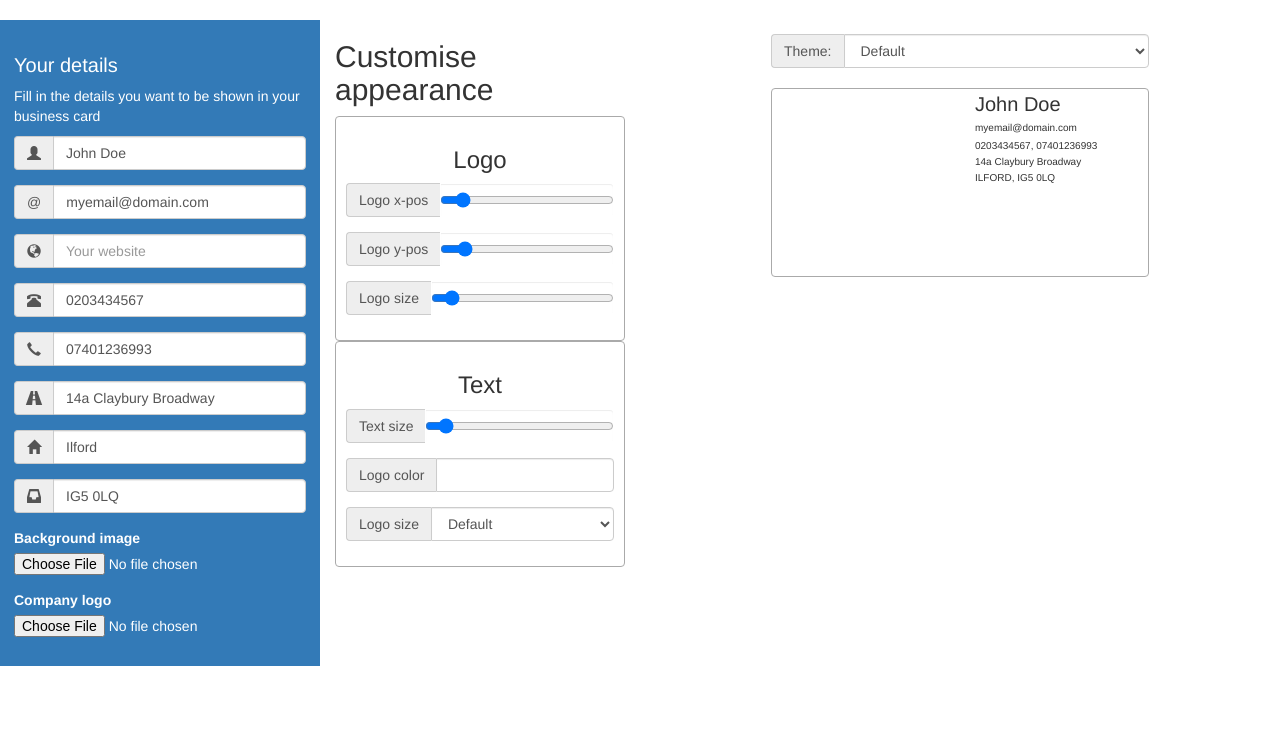
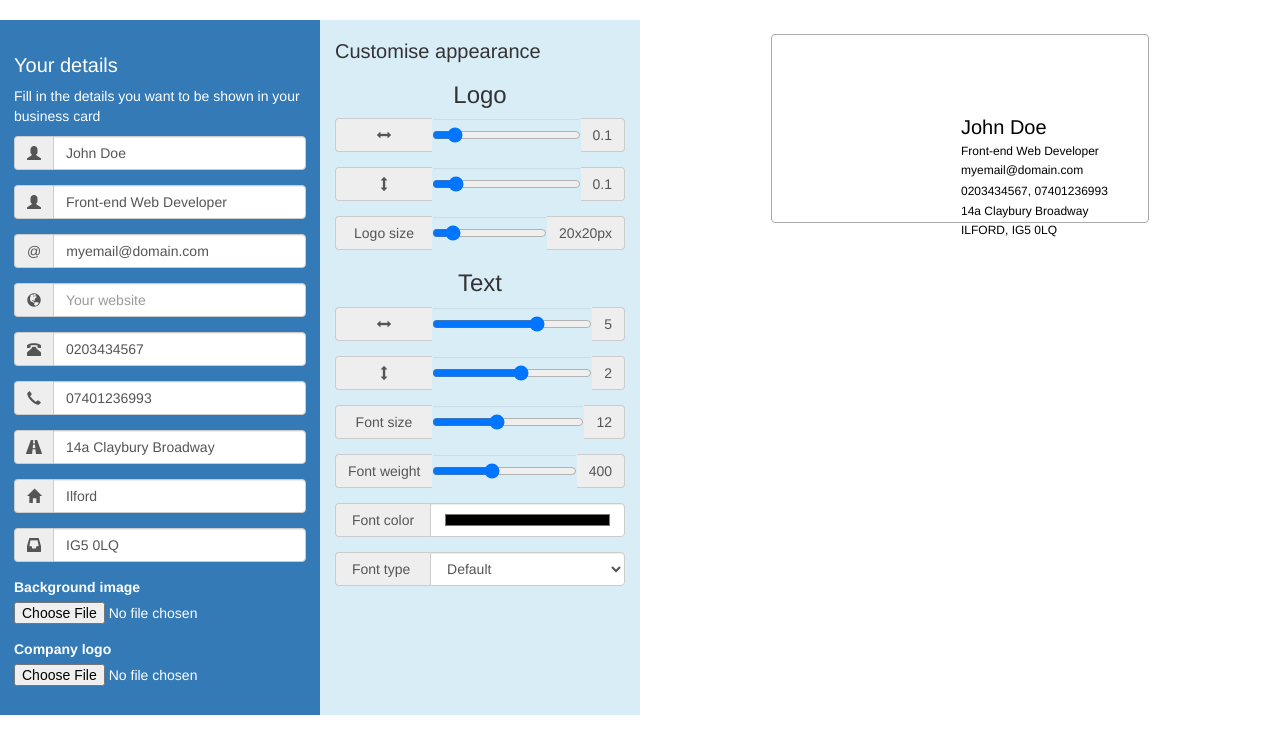
Before and after one commit to jukatax/cardMaster, a website: page app/html/index.html in a window 1280 px wide. Drawn offline with nearby package versions, Linux system fonts and the light colour scheme; files that its build step writes are made by us from their sources; files whose address does not match are found by name.

Commit message:
adding draggable support to elements, adding font-awesome styles and teh controls for the text are more sphisticated

```diff
--- a/app/html/index.html
+++ b/app/html/index.html
@@ -9,6 +9,7 @@
     <meta name="keywords" content="javascipt,jQuery,web optimisation,web development,cro " />
     <!-- Latest compiled and minified CSS -->
     <!--<link rel="stylesheet" href="https://maxcdn.bootstrapcdn.com/bootstrap/3.3.6/css/bootstrap.min.css" integrity="sha384-1q8mTJOASx8j1Au+a5WDVnPi2lkFfwwEAa8hDDdjZlpLegxhjVME1fgjWPGmkzs7" crossorigin="anonymous">-->
+    <link rel="stylesheet" type="text/css" href="styles/vendor/font-awesome.min.css">
     <link rel="stylesheet" type="text/css" href="styles/vendor/bootstrap.min.css">
     <link rel="stylesheet" type="text/css" href="styles/styles.css">
 
@@ -17,7 +18,7 @@
     <script src="scripts/vendor/angular-route.min.js"></script>
     <title>CardMaster app</title>
 </head>
-<body data-ng-app="cardMaster" data-ng-controller='cardMaster' data-ng-init="name='John Doe';email='myemail@domain.com';tel='0203434567';mob='07401236993';address1='14a Claybury Broadway';city='Ilford';pc='IG5 0LQ';theme='default';xPos='0.1';yPos='0.1';logoSize='20'">
+<body data-ng-app="cardMaster" data-ng-controller='cardMaster' data-ng-init="name='John Doe';occupation='Front-end Web Developer';email='myemail@domain.com';tel='0203434567';mob='07401236993';address1='14a Claybury Broadway';city='Ilford';pc='IG5 0LQ';theme='default';xPos='0.1';yPos='0.1';logoSize='20';fSize=12;fxpos=5;fypos=2;fcolor='#000000';fweight=400;fType='Helvetica Neue';">
     <h1 data-html="Online Business Card maker"></h1>
     <div class="container-fluid">
         <div class="row">
@@ -31,6 +32,12 @@
                             <span class="input-group-addon"><span class="glyphicon glyphicon-user" aria-hidden="true"></span></span>
                         <input type="text" class="form-control" name="name" id="name" placeholder="Your full name here" data-ng-model="name" />
                     </div>
+                    </div>
+                    <div class="form-group">
+                        <div class="input-group">
+                            <span class="input-group-addon"><span class="glyphicon glyphicon-user" aria-hidden="true"></span></span>
+                            <input type="text" class="form-control" name="occupation" id="occupation" placeholder="Your occupation" data-ng-model="occupation" />
+                        </div>
                     </div>
                     <div class="form-group">
                         <div class="input-group">
@@ -94,53 +101,80 @@
                 </form>
             </div>
             <!-- Middle conatainer for the customisation of the card layout -->
-            <div class="col-md-3 main-center">
+            <div class="col-md-3 main-center  bg-info" >
                 <h2>Customise appearance</h2>
-                <form class="noSubmit logoCustomise bordered padded">
+                <!-- Center container for logo positionaing -->
+                <form class="noSubmit logoCustomise ">
                     <h3 class="text-center">Logo</h3>
                     <div class="form-group xPos">
                         <div class="input-group">
-                            <span class="input-group-addon">Logo x-pos</span>
-                            <input type="range" class="form-control"  name="xPos" min="0" step='0.1'  max="8.5" value="0.1" id="xPos" data-ng-model="xPos" />
+                            <span class="input-group-addon lbl"><span class="glyphicon glyphicon-resize-horizontal" aria-hidden="true"></span></span>
+                            <input type="range" class="form-control"  name="xPos" min="0" step='0.1'  max="7" value="0.1" id="xPos" data-ng-model="xPos" />
+                            <span class="input-group-addon slbl" data-ng-bind="xPos"></span>
                         </div>
                     </div>
                     <div class="form-group yPos">
                         <div class="input-group">
-                            <span class="input-group-addon">Logo y-pos</span>
+                            <span class="input-group-addon lbl"><span class="glyphicon glyphicon-resize-vertical" aria-hidden="true"></span></span>
                             <input type="range" class="form-control"  name="yPos" min="0" step='0.1' max="3.5" value="0.1" id="yPos" data-ng-model="yPos" />
+                            <span class="input-group-addon slbl" data-ng-bind="yPos"></span>
                         </div>
                     </div>
                     <div class="form-group logoSize">
                         <div class="input-group">
-                            <span class="input-group-addon">Logo size</span>
+                            <span class="input-group-addon lbl">Logo size</span>
                             <input type="range" class="form-control"  name="logoSize" min="20" step='1' max="100" value="30" id="logoSize" data-ng-model="logoSize" />
+                            <span class="input-group-addon slbl">{{logoSize}}x{{logoSize}}px</span>
                         </div>
                     </div>
                 </form>
-
-                <form class="noSubmit logoCustomise bordered padded">
+                <!-- Center container for text customisation -->
+                <form class="noSubmit textBoxCustomise ">
                     <h3 class="text-center">Text</h3>
+                    <div class="form-group fxpos">
+                        <div class="input-group">
+                            <span class="input-group-addon lbl"><span class="glyphicon glyphicon-resize-horizontal" aria-hidden="true"></span></span>
+                            <input type="range" class="form-control"  name="fxpos" min="0" step='0.1'  max="7" value="6" id="fxpos" data-ng-model="fxpos" />
+                            <span class="input-group-addon slbl" data-ng-bind="fxpos"></span>
+                        </div>
+                    </div>
+                    <div class="form-group fypos">
+                        <div class="input-group">
+                            <span class="input-group-addon lbl"><span class="glyphicon glyphicon-resize-vertical" aria-hidden="true"></span></span>
+                            <input type="range" class="form-control"  name="fypos" min="0" step='0.1'  max="3.5" value="2" id="fypos" data-ng-model="fypos" />
+                            <span class="input-group-addon slbl" data-ng-bind="fypos"></span>
+                        </div>
+                    </div>
                     <div class="form-group fSize">
                         <div class="input-group">
-                            <span class="input-group-addon">Text size</span>
-                            <input type="range" class="form-control"  name="fSize" min="10" step='1'  max="18" value="0.1" id="fSize" />
+                            <span class="input-group-addon lbl">Font size</span>
+                            <input type="range" class="form-control"  name="fSize" min="8" step='1'  max="18" value="12" id="fSize" data-ng-model="fSize" />
+                            <span class="input-group-addon slbl" data-ng-bind="fSize"></span>
+                        </div>
+                    </div>
+                    <div class="form-group fweight">
+                        <div class="input-group">
+                            <span class="input-group-addon lbl">Font weight</span>
+                            <input type="range" class="form-control"  name="fweight" min="100" step='100'  max="900" value="400" id="fweight" data-ng-model="fweight" />
+                            <span class="input-group-addon slbl" data-ng-bind="fweight"></span>
                         </div>
                     </div>
                     <div class="form-group fColor">
                         <div class="input-group">
-                            <span class="input-group-addon">Logo color</span>
-                            <input type="text" class="form-control"  name="fColor" id="fColor" />
+                            <span class="input-group-addon">&nbsp;Font color&nbsp;</span>
+                            <input id="html5colorpicker" value="#ffffff"  class="form-control" type="color" data-ng-model="fcolor" />
+
                         </div>
                     </div>
                     <div class="form-group fType">
                         <div class="input-group">
-                            <span class="input-group-addon">Logo size</span>
-                            <select class="form-control"  name="fType" id="fType">
-                                <option value="Helvetica Neue" default>Default</option>
-                                <option value="Helvetica">Helvetica</option>
-                                <option value="sans-serif">Sans-serif</option>
-                                <option value="Arial">Arial</option>
-                                <option value="cursive">Cursive</option>
+                            <span class="input-group-addon">&nbsp;Font type&nbsp;&nbsp;</span>
+                            <select class="form-control"  name="fType" id="fType" data-ng-model="fType">
+                                <option class="form-control" value="Helvetica Neue">Default</option>
+                                <option class="form-control" value="Helvetica">Helvetica</option>
+                                <option class="form-control" value="sans-serif">Sans-serif</option>
+                                <option class="form-control" value="Arial">Arial</option>
+                                <option class="form-control" value="cursive">Cursive</option>
                             </select>
                         </div>
                     </div>
@@ -149,7 +183,7 @@
             <!-- Right container to host the visual of the card -->
             <div class="col-md-6 text-left main-right ">
                 <div class="card-wrapper">
-                    <div class="form-group theme-wrapper">
+                    <!--<div class="form-group theme-wrapper">
                         <div class="input-group">
                             <span class="input-group-addon">Theme: </span>
                             <select class="form-control" id="theme" name="theme" data-ng-model="theme">
@@ -158,18 +192,21 @@
                                 <option value="theme3">Theme 3</option>
                             </select>
                         </div>
-                    </div>
+                    </div>-->
                     <div class="card-preview {{theme}}">
-                    <section class="logo col-md-6">
-                            <div class="companyLogo"></div>
+                        <section class="logo col-md-12">
+                            <div class="companyLogo" my-draggable></div>
                     </section>
-                    <section class="personal-details col-md-6 ">
+                        <section class="personal-details col-md-12 ">
+                            <div class="moveTextWrapper" my-draggable style="position:absolute;top:{{fypos}}cm;left:{{fxpos}}cm;color:{{fcolor}};font-size:{{fSize}}px;font-weight:{{fweight}};font-family:'{{fType}}';">
                             <span data-ng-show="cardDetails.name" data-ng-bind="name" class="pdata name"></span>
+                                <span data-ng-show="cardDetails.occupation" data-ng-bind="occupation" class="pdata occupation"></span>
                             <span data-ng-show="cardDetails.email" data-ng-bind="email" class="pdata email"></span>
                             <span data-ng-show="cardDetails.www" data-ng-bind="www" class="pdata www"></span>
                             <span data-ng-show="cardDetails.tel || cardDetails.mob" class="pdata tel mob">{{tel}}<span class="comma">,</span> {{mob}}</span>
                             <span data-ng-show="cardDetails.address1" data-ng-bind="address1" class="pdata address1"></span>
                             <span data-ng-show="cardDetails.city || cardDetails.pc" class="city pc pdata ">{{city | uppercase}}<span class="comma">,</span> {{pc | uppercase}}</span>
+                            </div>
                     </section>
                 </div>
             </div>
--- a/app/scripts/custom-scripts.js
+++ b/app/scripts/custom-scripts.js
@@ -31,12 +31,12 @@ app.controller('cardMaster' , function($scope){
         jQuery('#logoSize').val('30').trigger('change');
         var file = event.target.files[0];
         var imageType = /(image\/jpeg|image\/jpg|image\/png|image\/svg|image\/gif)/;
-        console.log(file.type);
-        console.log(event.target.id);
+        console.log('File type: '+file.type+'\nFile size is: '+file.size+'\nFile name is: '+file.name+'\n');
         var elem = event.target.id;
         if (file.type.match(imageType)) {
             var reader = new FileReader();
             reader.onload = function(event) {
+                var contents = event.target.result; //most useful for text files
                 if(elem=='bimage'){
                     jQuery('.card-preview').css({'background':'url("'+reader.result+'") no-repeat center center','background-size':'cover'});
                 }else{
@@ -81,16 +81,21 @@ app.controller('cardMaster' , function($scope){
         jQuery('.companyLogo').css({'width':jQuery(e.target).val()+'px','height':jQuery(e.target).val()+'px'})
     });
     /*####################################################*/
-    //change text style
-    jQuery('#fSize').off('change').on('change',function(e){
-        jQuery('.personal-details').css('font-size',jQuery(e.target).val()+'px')
+    //fix elem height of two main boxes
+    jQuery('.main-left').outerHeight()>jQuery('.main-center').outerHeight()?jQuery('.main-center').outerHeight(jQuery('.main-left').outerHeight()):jQuery('.main-left').outerHeight(jQuery('.main-center').outerHeight());
+    /*####################################################*/
+    //fix width of input labels
+    var lblWidths = [];
+    jQuery('.input-group-addon.lbl').each(function(ind,elem){
+        lblWidths.push(jQuery(elem).width());
     });
-    jQuery('#fColor').off('change').on('change',function(e){
-        jQuery('.personal-details').css('color',jQuery(e.target).val())
-    });
-    jQuery('#fType').off('change').on('change',function(e){
-        jQuery('.personal-details').css({'font-family':'"'+jQuery(e.target).val()+'"'})
-    });
+    lblWidths.sort(function(a, b){return b-a});
+    jQuery('.input-group-addon.lbl').width(lblWidths[0]);
+    /*####################################################*/
+    //fix width of input suffix labels
+
+
+
 
 });
 app.directive('cardPreview' , function(){
@@ -99,6 +104,43 @@ app.directive('cardPreview' , function(){
         template: ''
     }
 });
+app.directive('myDraggable', ['$document', function($document) {
+    return {
+        link: function (scope, element, attr) {
+            var startX = 0, startY = 0, x = 0, y = 0;
+
+            /*element.css({
+                position: 'relative',
+                border: '1px solid red',
+                backgroundColor: 'lightgrey',
+                cursor: 'pointer'
+            });*/
+
+            element.on('mousedown', function (event) {
+                // Prevent default dragging of selected content
+                event.preventDefault();
+                startX = event.pageX - x;
+                startY = event.pageY - y;
+                $document.on('mousemove', mousemove);
+                $document.on('mouseup', mouseup);
+            });
+
+            function mousemove(event) {
+                y = event.pageY - startY;
+                x = event.pageX - startX;
+                element.css({
+                    top: y + 'px',
+                    left: x + 'px'
+                });
+            }
+
+            function mouseup() {
+                $document.off('mousemove', mousemove);
+                $document.off('mouseup', mouseup);
+            }
+        }
+    };
+}]);
 /*####################################################*/
 /*################# END ng-app #######################*/
 /*####################################################*/
--- a/app/styles/styles.scss
+++ b/app/styles/styles.scss
@@ -11,7 +11,9 @@ body{
      h1{
           color:#000;
           text-align:center;
-
+     }
+     h2{
+          font-size: 20px;
      }
      .bordered{
           border:1px solid #aaa;
@@ -22,9 +24,6 @@ body{
      }
      .main-left,.main-right{
           padding: 1em;
-          h2{
-               font-size: 20px;
-          }
      }
      .main-left{
 
@@ -60,6 +59,7 @@ body{
                }
           }
           section.personal-details{
+                         position:relative;
                font-size:10px;
                span.pdata{
                     padding:1px 0;
```
Also changed, not shown: app/styles/vendor/font-awesome.min.css (added).
